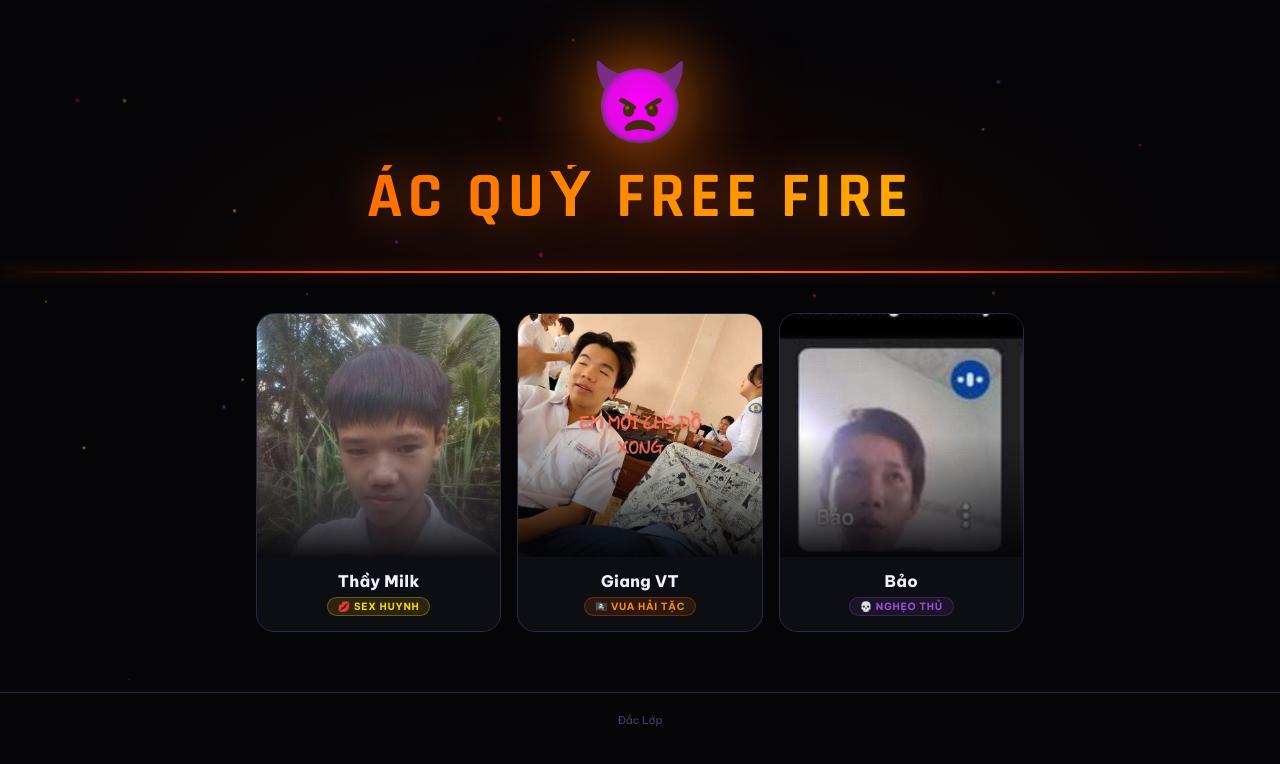
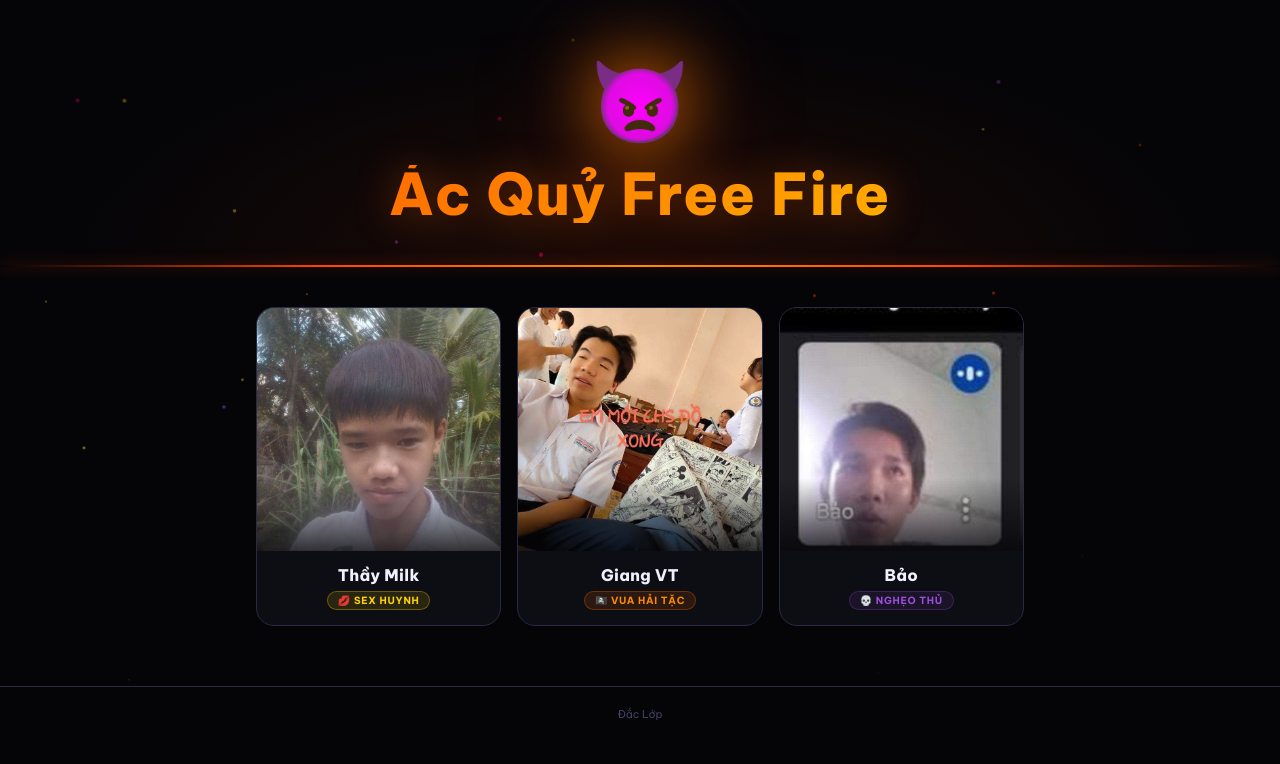
Before and after one commit to vohuudien-iuh/ff, a plain HTML site: page index.html in a window 1280 px wide. Drawn offline with Linux system fonts and the light colour scheme.

Commit message:
index.html

```diff
--- a/index.html
+++ b/index.html
@@ -5,58 +5,43 @@
 <meta name="viewport" content="width=device-width, initial-scale=1.0">
 <title>Ác Quỷ Free Fire 👿</title>
 <style>
-@import url('https://fonts.googleapis.com/css2?family=Rajdhani:wght@600;700&family=Be+Vietnam+Pro:wght@400;500;600;700;800&display=swap');
+@import url('https://fonts.googleapis.com/css2?family=Be+Vietnam+Pro:wght@400;500;600;700;800&display=swap');
 *{box-sizing:border-box;margin:0;padding:0}
 :root{--bg:#050508;--sur:#0d0d14;--sur2:#13131e;--bdr:#2a2a45;--bdr2:#3d3d66;--red:#ff2d2d;--orange:#ff6a00;--yellow:#ffd700;--purple:#9d4edd;--pink:#ff006e;--blue:#00b4d8;--txt:#f0f0ff;--dim:#9090b8;--muted:#444466}
 body{font-family:'Be Vietnam Pro',system-ui,sans-serif;background:var(--bg);color:var(--txt);min-height:100vh;overflow-x:hidden}
-
-/* PARTICLES */
 .particles{position:fixed;inset:0;pointer-events:none;z-index:0;overflow:hidden}
 .particle{position:absolute;border-radius:50%;animation:rise var(--d,6s) linear var(--delay,0s) infinite;opacity:0}
 @keyframes rise{0%{transform:translateY(100vh) scale(0);opacity:0}10%{opacity:.8}90%{opacity:.3}100%{transform:translateY(-20px) scale(1.5);opacity:0}}
-
-/* HEADER */
 .header{position:relative;z-index:1;text-align:center;padding:50px 20px 36px;overflow:hidden}
 .header-bg{position:absolute;inset:0;background:radial-gradient(ellipse at 50% 100%,rgba(255,69,0,.1) 0%,transparent 65%);pointer-events:none}
 .logo{font-size:5rem;filter:drop-shadow(0 0 20px rgba(255,69,0,.6));animation:flicker 3s ease-in-out infinite;display:inline-block;margin-bottom:14px}
 @keyframes flicker{0%,100%{filter:drop-shadow(0 0 20px rgba(255,69,0,.6))}50%{filter:drop-shadow(0 0 40px rgba(255,140,0,.9)) drop-shadow(0 0 70px rgba(255,69,0,.4))}}
-h1{font-family:'Rajdhani',sans-serif;font-size:clamp(2.2rem,8vw,4rem);font-weight:700;text-transform:uppercase;letter-spacing:.08em;line-height:1;background:linear-gradient(135deg,#ff4500,#ff8c00,#ffd700);-webkit-background-clip:text;-webkit-text-fill-color:transparent;filter:drop-shadow(0 0 20px rgba(255,100,0,.4));margin-bottom:6px}
-.tagline{font-size:.8rem;color:var(--muted);letter-spacing:.15em;text-transform:uppercase}
+h1{font-family:'Be Vietnam Pro',sans-serif;font-size:clamp(2rem,8vw,3.6rem);font-weight:800;letter-spacing:.02em;line-height:1;background:linear-gradient(135deg,#ff4500,#ff8c00,#ffd700);-webkit-background-clip:text;-webkit-text-fill-color:transparent;filter:drop-shadow(0 0 20px rgba(255,100,0,.4));margin-bottom:6px}
 .divider{position:relative;z-index:1;height:2px;background:linear-gradient(90deg,transparent,#ff4500,#ff8c00,#ff4500,transparent);box-shadow:0 0 14px rgba(255,69,0,.5)}
-
-/* MAIN */
 .main{position:relative;z-index:1;max-width:800px;margin:0 auto;padding:40px 16px 60px}
-
-/* GRID — 3 cards */
 .grid{display:grid;grid-template-columns:repeat(3,1fr);gap:16px}
 @media(max-width:540px){.grid{grid-template-columns:1fr;max-width:280px;margin:0 auto}}
-
-/* CARD */
 .card{background:var(--sur);border:1px solid var(--bdr);border-radius:18px;overflow:hidden;cursor:pointer;transition:all .25s;position:relative}
 .card:hover{border-color:#ff4500;transform:translateY(-5px);box-shadow:0 14px 36px rgba(255,69,0,.18)}
 .card-img-wrap{position:relative;overflow:hidden}
 .card-img{width:100%;aspect-ratio:1;object-fit:cover;background:var(--sur2);display:block;transition:transform .3s}
 .card:hover .card-img{transform:scale(1.06)}
 .card-img-ph{width:100%;aspect-ratio:1;background:linear-gradient(135deg,#13131e,#1a1a2e);display:flex;align-items:center;justify-content:center;font-size:4rem}
-.card-glow{position:absolute;bottom:0;left:0;right:0;height:50%;background:linear-gradient(transparent,rgba(5,5,8,.95))}
-
-/* NAME BELOW IMAGE */
+.card-glow{position:absolute;bottom:0;left:0;right:0;height:30%;background:linear-gradient(transparent,rgba(5,5,8,.8))}
 .card-body{padding:14px 13px 15px;text-align:center}
 .card-name{font-size:1rem;font-weight:800;letter-spacing:.02em;margin-bottom:3px}
 .card-role{display:inline-block;font-size:.62rem;font-weight:700;text-transform:uppercase;letter-spacing:.07em;padding:2px 10px;border-radius:100px}
 .r-owner{background:rgba(255,215,0,.12);color:var(--yellow);border:1px solid rgba(255,215,0,.3)}
 .r-admin{background:rgba(255,106,0,.12);color:#ff8c00;border:1px solid rgba(255,106,0,.3)}
 .r-member{background:rgba(157,78,221,.1);color:var(--purple);border:1px solid rgba(157,78,221,.25)}
-
-/* MODAL */
 .modal-overlay{position:fixed;inset:0;background:rgba(0,0,0,.88);z-index:100;display:flex;align-items:center;justify-content:center;padding:16px;opacity:0;pointer-events:none;transition:opacity .2s;backdrop-filter:blur(6px)}
 .modal-overlay.open{opacity:1;pointer-events:all}
 .modal{background:var(--sur);border:1px solid var(--bdr2);border-radius:22px;width:100%;max-width:420px;max-height:90vh;overflow-y:auto;transform:scale(.94) translateY(10px);transition:transform .25s}
 .modal-overlay.open .modal{transform:scale(1) translateY(0)}
-.modal-img-wrap{position:relative;height:220px;overflow:hidden;border-radius:22px 22px 0 0}
-.modal-img-wrap img,.modal-img-wrap .ph{width:100%;height:100%;object-fit:cover;background:var(--sur2)}
+.modal-img-wrap{position:relative;height:260px;overflow:hidden;border-radius:22px 22px 0 0}
+.modal-img-wrap img,.modal-img-wrap .ph{width:100%;height:100%;object-fit:cover;object-position:top;background:var(--sur2)}
 .modal-img-wrap .ph{display:flex;align-items:center;justify-content:center;font-size:5rem}
-.modal-img-grad{position:absolute;bottom:0;left:0;right:0;height:120px;background:linear-gradient(transparent,var(--sur))}
+.modal-img-grad{position:absolute;bottom:0;left:0;right:0;height:30px;background:linear-gradient(transparent,var(--sur))}
 .modal-body{padding:20px}
 .modal-name{font-size:1.3rem;font-weight:800;margin-bottom:4px}
 .modal-role-wrap{margin-bottom:14px}
@@ -67,67 +52,34 @@
 .modal-fb:hover{background:rgba(24,119,242,.2);border-color:#4a9eff;transform:translateY(-1px)}
 .close-btn{position:absolute;top:13px;right:13px;background:rgba(0,0,0,.65);border:1px solid var(--bdr);border-radius:100px;width:34px;height:34px;display:flex;align-items:center;justify-content:center;cursor:pointer;font-size:.9rem;color:var(--dim);transition:all .2s;backdrop-filter:blur(4px);z-index:2}
 .close-btn:hover{background:var(--bdr2);color:var(--txt)}
-
 footer{position:relative;z-index:1;text-align:center;padding:20px;font-size:.67rem;color:var(--muted);border-top:1px solid var(--bdr)}
 </style>
 </head>
 <body>
-
 <div class="particles" id="particles"></div>
-
 <div class="header">
   <div class="header-bg"></div>
   <div class="logo">👿</div>
   <h1>Ác Quỷ Free Fire</h1>
-
 </div>
-
 <div class="divider"></div>
-
 <div class="main">
   <div class="grid" id="grid"></div>
 </div>
-
 <div class="modal-overlay" id="overlay" onclick="closeModal(event)">
   <div class="modal" id="modal">
     <div id="modalContent"></div>
   </div>
 </div>
-
 <footer>Đắc Lớp</footer>
-
 <script>
-var members = [
-  {
-    id:1,
-    name:"Thầy Milk",
-    role:"owner",
-    avatar:"milk.jpg",
-    bio:"Thầy giáo tương lai",
-    fb:"https://www.facebook.com/huynh.tram.565294"
-  },
-  {
-    id:2,
-    name:"Giang VT",
-    role:"admin",
-    avatar:"giang.jpg",
-    bio:"Sắp ra khơi",
-    fb:"https://www.facebook.com/vt.giang.79"
-  },
-  {
-    id:3,
-    name:"Bảo",
-    role:"member",
-    avatar:"bao.jpg",
-    bio:"Ác quỷ free fire",
-    fb:"https://www.facebook.com/huynh.van.bao.777870"
-  }
+var members=[
+  {id:1,name:"Thầy Milk",role:"owner",avatar:"milk.jpg",bio:"Thầy giáo tương lai",fb:"https://www.facebook.com/huynh.tram.565294"},
+  {id:2,name:"Giang VT",role:"admin",avatar:"giang.jpg",bio:"Chuẩn bị ra khơi",fb:"https://www.facebook.com/vt.giang.79"},
+  {id:3,name:"Bảo",role:"member",avatar:"bao.jpg",bio:"Ác quỷ Free Fire",fb:"https://www.facebook.com/huynh.van.bao.777870"}
 ];
-
 var roleLabel={owner:"💋 Sex Huynh",admin:"🏴‍☠️ Vua Hải Tặc",member:"💀 Nghẹo Thủ"};
 var roleClass={owner:"r-owner",admin:"r-admin",member:"r-member"};
-
-// Particles
 var pc=document.getElementById('particles');
 var colors=['#ff4500','#ff8c00','#ffd700','#9d4edd','#ff006e'];
 for(var i=0;i<35;i++){
@@ -139,8 +91,6 @@
   p.style.setProperty('--delay',(-Math.random()*8)+'s');
   pc.appendChild(p);
 }
-
-// Render grid
 document.getElementById('grid').innerHTML=members.map(function(m){
   var imgHtml=m.avatar
     ?'<img class="card-img" src="'+m.avatar+'" alt="'+m.name+'" loading="lazy" onerror="this.parentNode.innerHTML=\'<div class=card-img-ph>👿</div>\'">'
@@ -152,13 +102,10 @@
     +'<span class="card-role '+roleClass[m.role]+'">'+roleLabel[m.role]+'</span>'
     +'</div></div>';
 }).join('');
-
 function openModal(id){
   var m=members.filter(function(x){return x.id===id;})[0];
   if(!m)return;
-  var imgHtml=m.avatar
-    ?'<img src="'+m.avatar+'" alt="'+m.name+'">'
-    :'<div class="ph">👿</div>';
+  var imgHtml=m.avatar?'<img src="'+m.avatar+'" alt="'+m.name+'">':'<div class="ph">👿</div>';
   document.getElementById('modalContent').innerHTML=
     '<button class="close-btn" onclick="closeModal()">✕</button>'
     +'<div class="modal-img-wrap">'+imgHtml+'<div class="modal-img-grad"></div></div>'
@@ -173,7 +120,6 @@
   document.getElementById('overlay').classList.add('open');
   document.body.style.overflow='hidden';
 }
-
 function closeModal(e){
   if(e&&e.target!==document.getElementById('overlay'))return;
   document.getElementById('overlay').classList.remove('open');
```
